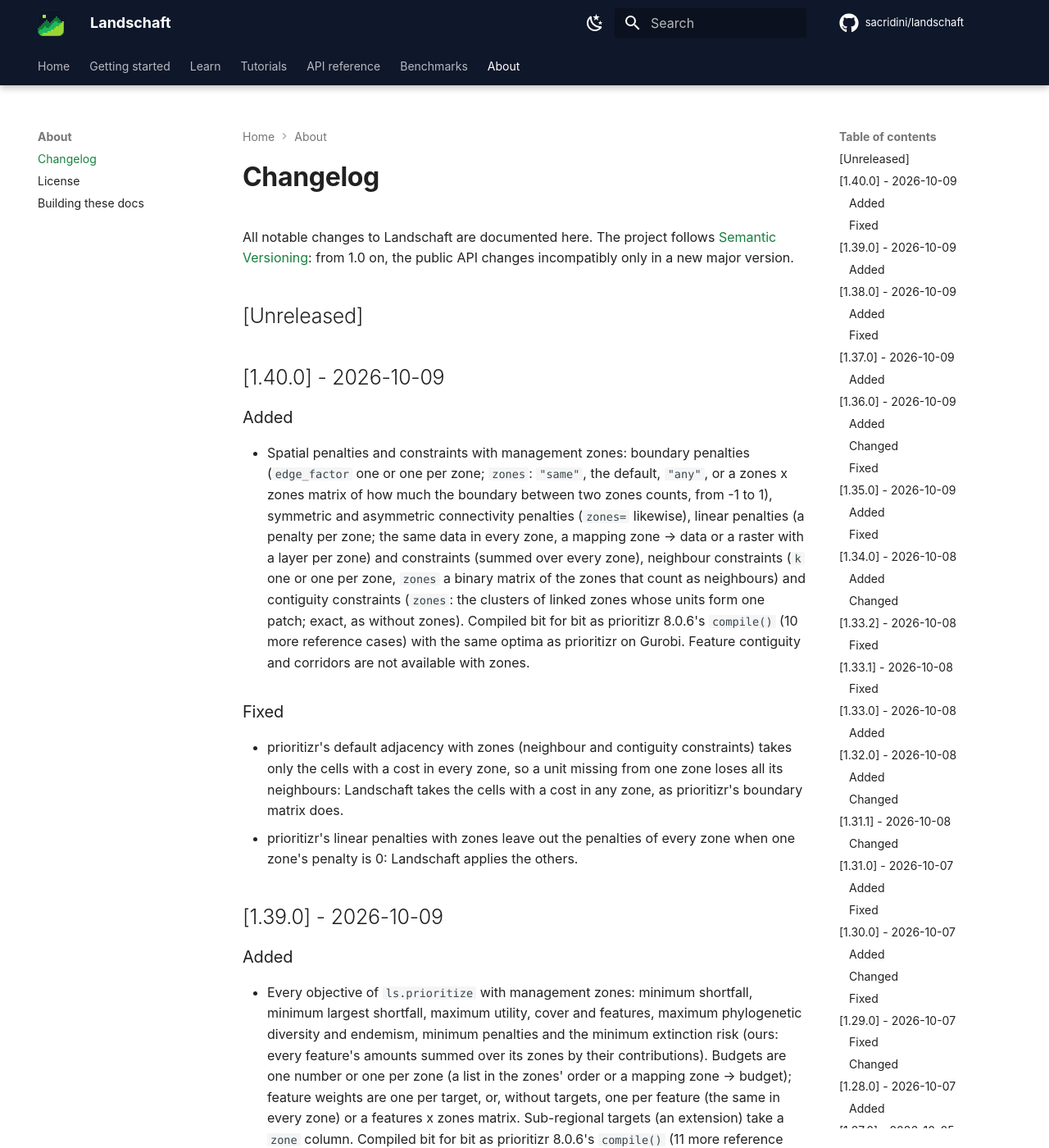
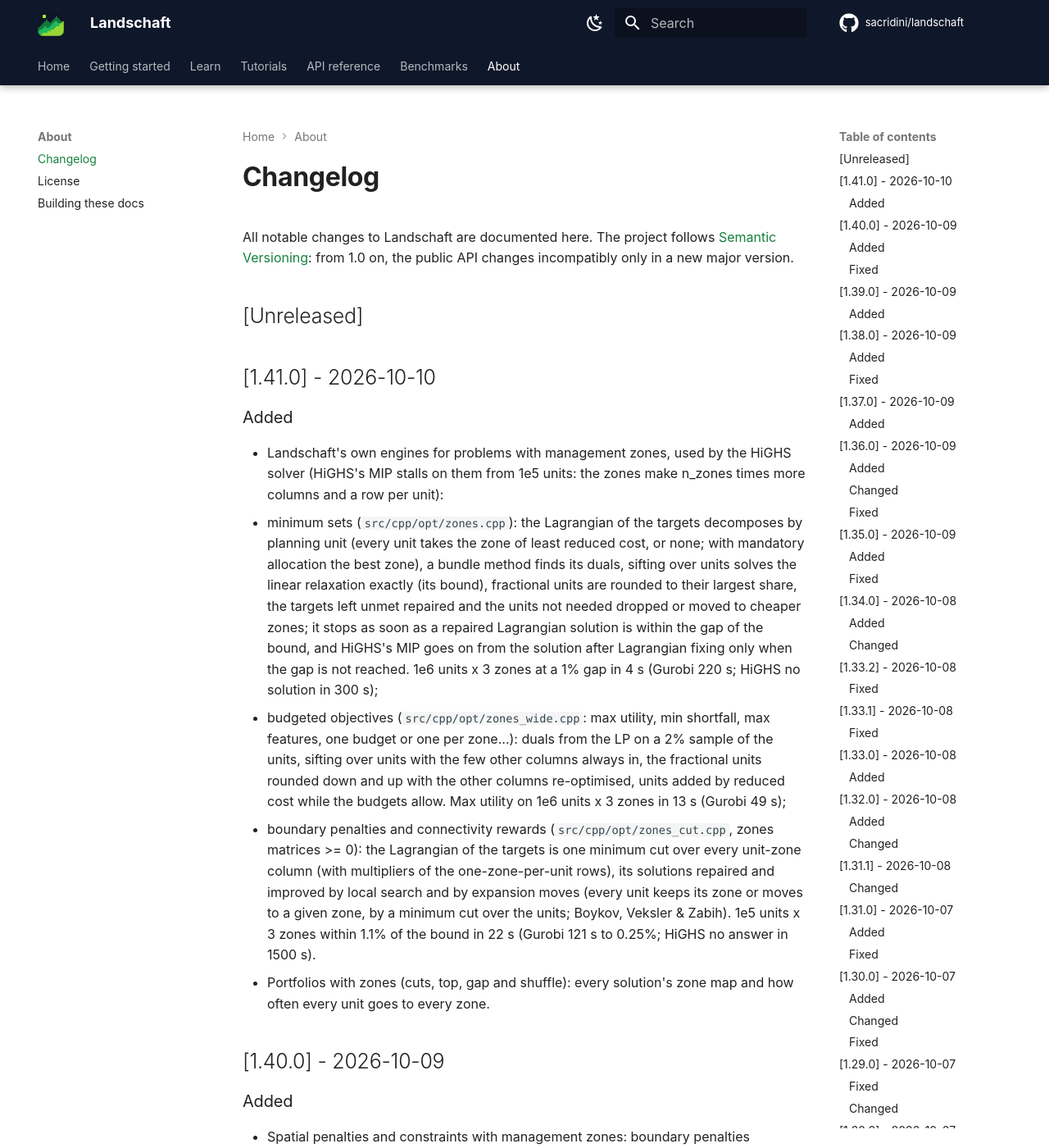
Before and after one commit to sacridini/landschaft, an MkDocs documentation site: the page built from docs/about/changelog.md, in a window 1280 px wide and 1400 px high. Shown: the whole window at 82% size. Built offline with MkDocs 1.6.1 and Material for MkDocs 9.7.7, drawn with Linux system fonts in a browser that asks for light colours; comment, search, counter and statistics services are not loaded.

Commit message:
chore: release 1.41.0

```diff
--- a/CHANGELOG.md
+++ b/CHANGELOG.md
@@ -6,6 +6,29 @@ in a new major version.
 
 ## [Unreleased]
 
+## [1.41.0] - 2026-10-10
+
+### Added
+- Landschaft's own engines for problems with management zones, used by the HiGHS solver (HiGHS's MIP stalls on
+  them from 1e5 units: the zones make n_zones times more columns and a row per unit):
+  - minimum sets (`src/cpp/opt/zones.cpp`): the Lagrangian of the targets decomposes by planning unit (every
+    unit takes the zone of least reduced cost, or none; with mandatory allocation the best zone), a bundle
+    method finds its duals, sifting over units solves the linear relaxation exactly (its bound), fractional
+    units are rounded to their largest share, the targets left unmet repaired and the units not needed dropped
+    or moved to cheaper zones; it stops as soon as a repaired Lagrangian solution is within the gap of the
+    bound, and HiGHS's MIP goes on from the solution after Lagrangian fixing only when the gap is not reached.
+    1e6 units x 3 zones at a 1% gap in 4 s (Gurobi 220 s; HiGHS no solution in 300 s);
+  - budgeted objectives (`src/cpp/opt/zones_wide.cpp`: max utility, min shortfall, max features, one budget or
+    one per zone...): duals from the LP on a 2% sample of the units, sifting over units with the few other
+    columns always in, the fractional units rounded down and up with the other columns re-optimised, units
+    added by reduced cost while the budgets allow. Max utility on 1e6 units x 3 zones in 13 s (Gurobi 49 s);
+  - boundary penalties and connectivity rewards (`src/cpp/opt/zones_cut.cpp`, zones matrices >= 0): the
+    Lagrangian of the targets is one minimum cut over every unit-zone column (with multipliers of the
+    one-zone-per-unit rows), its solutions repaired and improved by local search and by expansion moves (every
+    unit keeps its zone or moves to a given zone, by a minimum cut over the units; Boykov, Veksler & Zabih).
+    1e5 units x 3 zones within 1.1% of the bound in 22 s (Gurobi 121 s to 0.25%; HiGHS no answer in 1500 s).
+- Portfolios with zones (cuts, top, gap and shuffle): every solution's zone map and how often every unit goes to
+  every zone.
 ## [1.40.0] - 2026-10-09
 
 ### Added
--- a/pyproject.toml
+++ b/pyproject.toml
@@ -4,7 +4,7 @@ build-backend = "scikit_build_core.build"
 
 [project]
 name = "landschaft"
-version = "1.40.0"
+version = "1.41.0"
 description = "Fast, exact landscape pattern, fragmentation, landscape-metric and connectivity analysis for Python."
 readme = "README.md"
 license = "GPL-3.0-or-later"
```
Also changed, not shown: IDEAS.md (+20 -0 lines).
